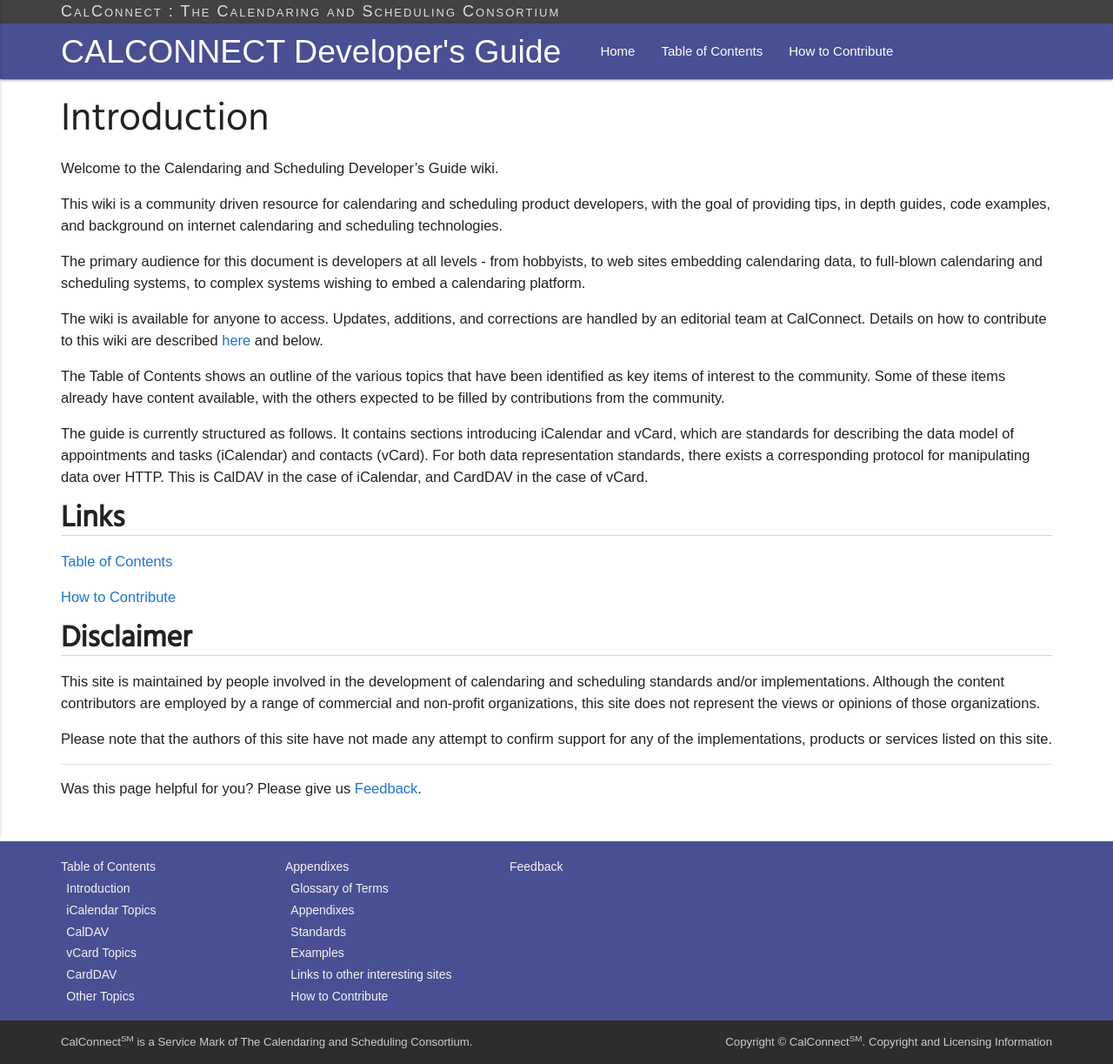
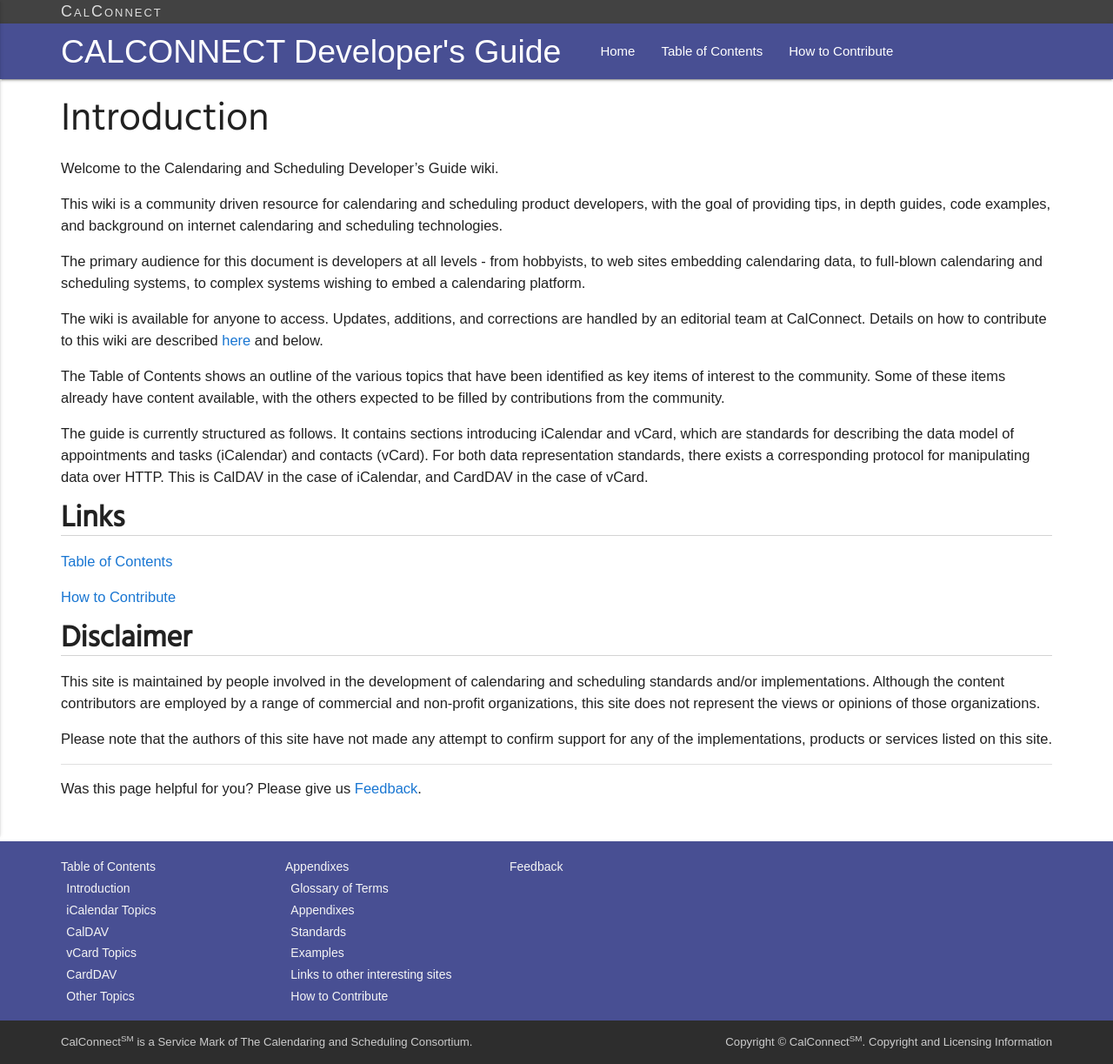
Before and after one commit to CalConnect/DEVGUIDE, a Jekyll site: the page built from _pages/index.md, in a window 1280 px wide. Shown: the whole page at 87% size. Built offline with Jekyll 4.4.1, drawn with Linux system fonts in a browser that asks for light colours; some web fonts are replaced.

Commit message:
Dismiss Consortium also in header

```diff
--- a/_includes/header.html
+++ b/_includes/header.html
@@ -1,7 +1,7 @@
 <div id="topbar-inner">
     <div id="topbar-inner" class="navbar container">
         <div id="titleBar">
-            <a href="{{ "/" | relative_url }}"><span class="hidden-xs">CalConnect : </span>The Calendaring and Scheduling Consortium</a>
+            <a href="{{ "/" | relative_url }}">CalConnect</a>
         </div>
     </div>
 </div>
```
